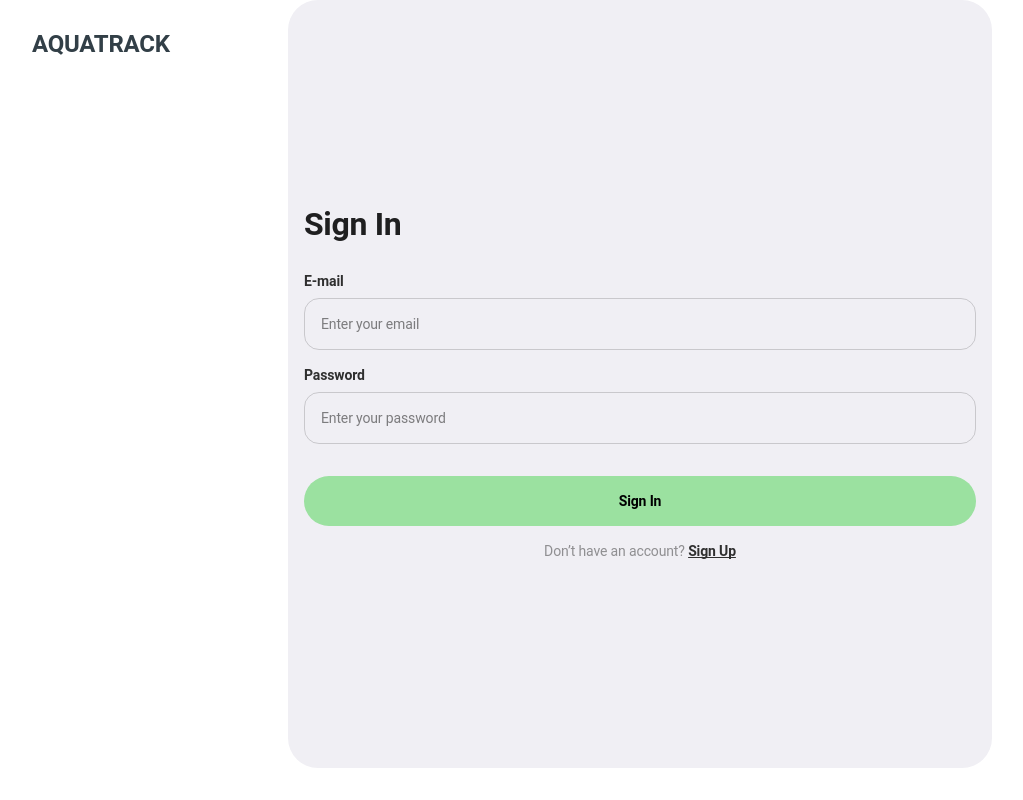
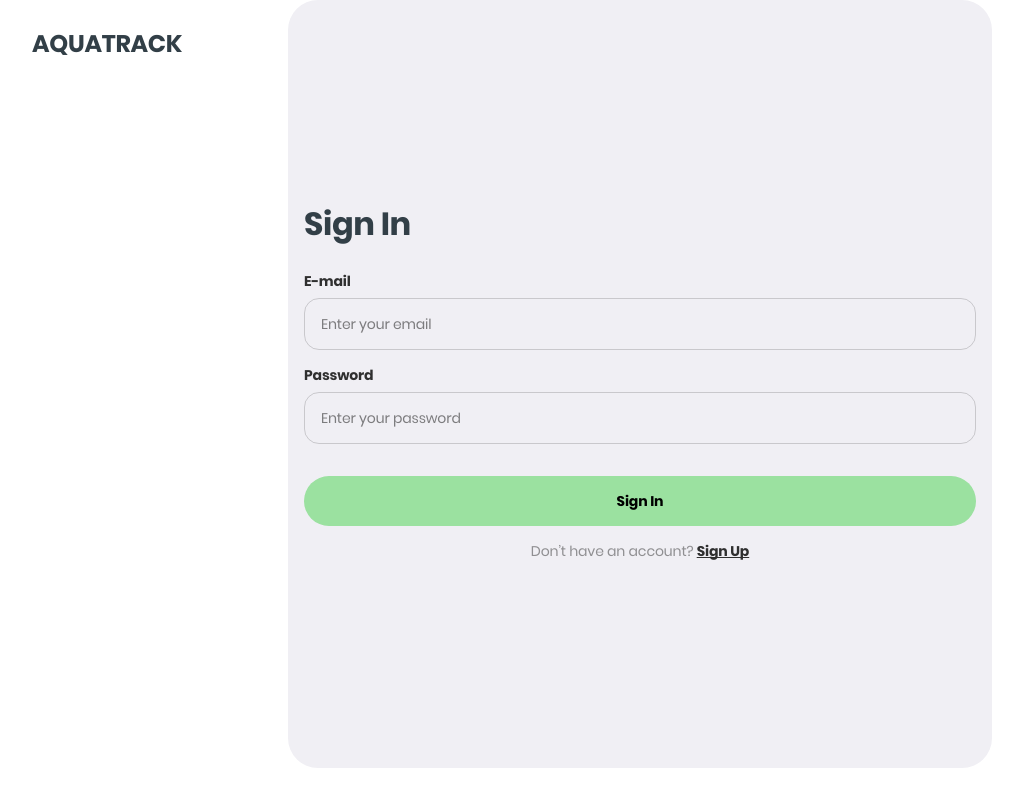
Before and after one commit to alex-usenko325/project-RapidForge-frontend, a React (Vite) app: page /login in a window 1280 px wide. Shown: the whole page, without its empty margins (0-1023 px from the left). Built offline with nearby package versions, Linux system fonts and the light colour scheme; no server answers.

Commit message:
!important; body

```diff
--- a/src/index.css
+++ b/src/index.css
@@ -17,12 +17,12 @@
 }
 
 body {
-  font-family: var(--font-family);
-  color: var(--main);
-  font-weight: 400;
-  font-size: 16px;
-  line-height: 1.5;
-  background-color: var(--main-white);
+  font-family: var(--font-family) !important;
+  color: var(--main) !important;
+  font-weight: 400 !important;
+  font-size: 16px !important;
+  line-height: 1.5 !important;
+  background-color: var(--main-white) !important;
 }
 
 h1,
```
